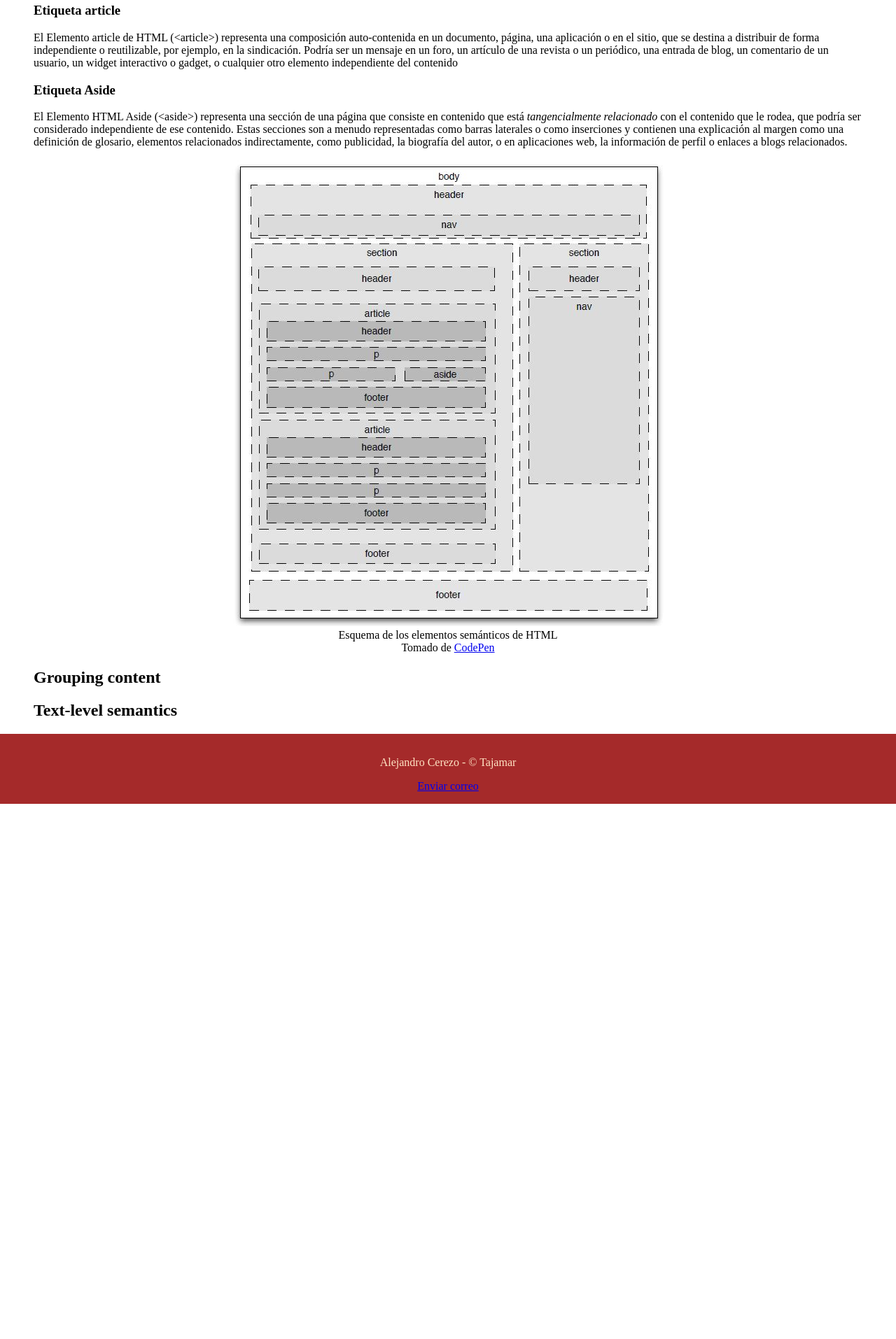
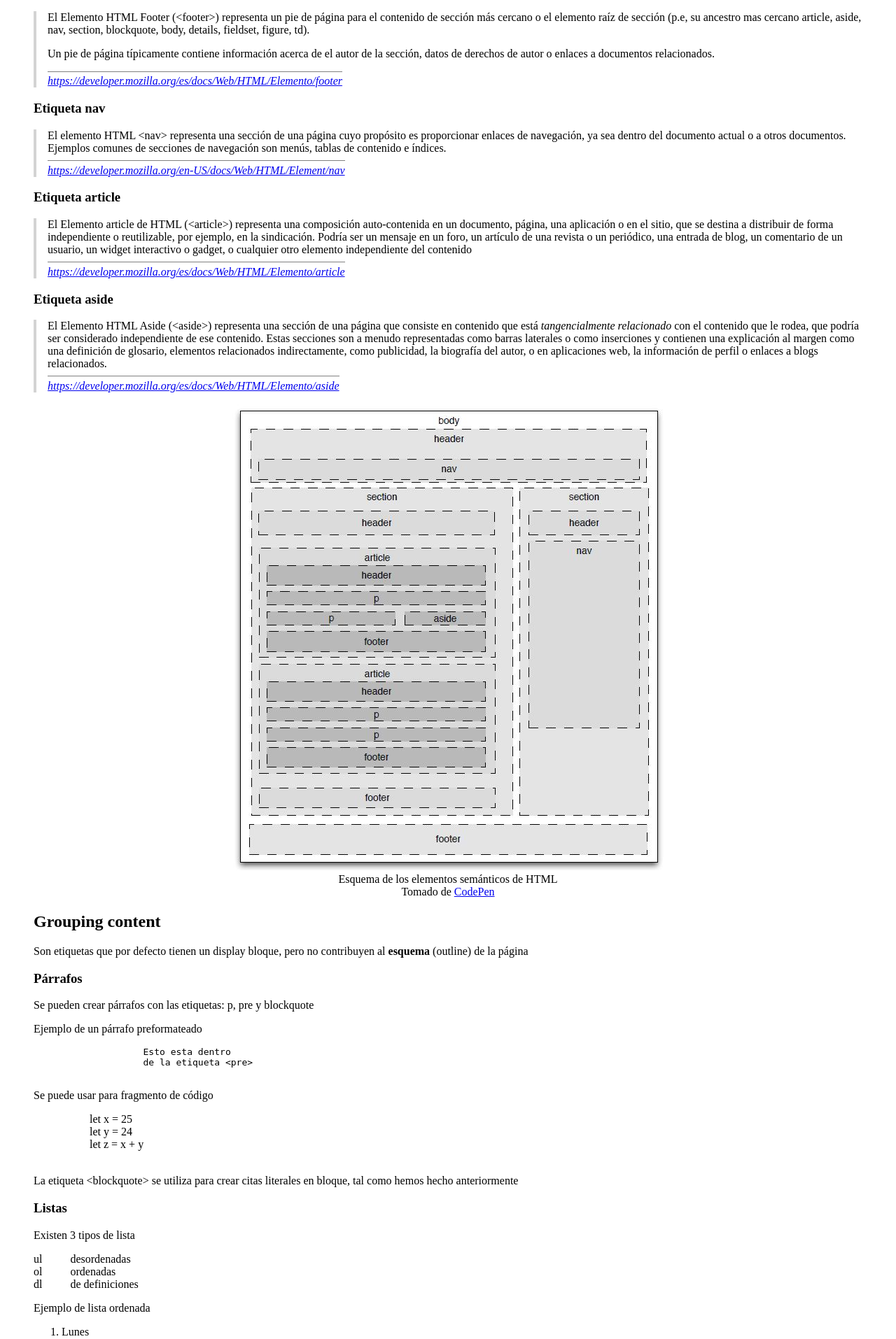
Before and after one commit to tajamar-web2019/curso_web_2009, a PHP site: page / in a window 1280 px wide. Shown: the part 800-2714 px from the top of the page at 70% size. Before the commit the page ends 1949 px from the top, so only its background shows below. Run offline with PHP 8.4, Linux system fonts and the light colour scheme.

Commit message:
Elementos inline: parrafos y listas

```diff
--- a/06_elementos/css/style.css
+++ b/06_elementos/css/style.css
@@ -34,3 +34,45 @@ body {
 img {
    max-width: 100%;
 }
+
+.pre_no_mono {
+    font-family: inherit;
+}
+
+blockquote {
+    /* margin-inline-start: 0;
+    margin-inline-end: 0; */
+    margin-left: 0;
+    margin-right: 0;
+    padding-left: 1rem;
+    border-left: 4px solid lightgrey;
+    /* font-style: italic; */
+}
+
+blockquote footer {
+    width: fit-content;
+    margin-top: 0.5rem;
+    padding-top: 0.3rem;
+    border-top: 1px solid gray;
+}
+/* ul {
+    list-style-type: decimal;
+}
+
+ol {
+    list-style-type: disc
+} */
+
+.dt {
+    float: left;
+    clear: left;
+}
+
+.dd {
+   float: left;
+   clear: right;
+}
+
+.clearfix {
+    clear: both;
+}
--- a/06_elementos/index.html
+++ b/06_elementos/index.html
@@ -20,32 +20,82 @@
             </header>
             <p>Esto trata de elementos de seccionado, que son los que se reflejan en el <strong>esquema</strong> (outline) de la página</p>
             <p>Inicialmente estos elementos incluían body y los encabezados (h1-h6)</p>
-            <p>En HTML5 se añaden los nuevos elementos semánticos: section, header, footer, nav, article y aside</p>
+            <p>En HTML5 se añaden los nuevos elementos semánticos:</p>
+            <ul>
+                <li>section</li>
+                <li>header</li>
+                <li>footer</li>
+                <li>nav</li>
+                <li>article</li>
+                <li>aside</li>
+            </ul>
             <section id="section">
                 <h3>Etiqueta section</h3>
-                <p>El elemento de HTML section (&lt;section&gt;) representa una sección genérica de un documento. Sirve para determinar qué contenido corresponde a qué parte de un <strong>esquema</strong>. Piensa en el esquema como en el índice de contenido de un libro; un tema común y subsecciones relacionadas. Es, por lo tanto, una etiqueta semántica.</p>
-                <p>Su funcionalidad principal es estructurar semánticamente un documento a la hora de ser representado por parte de un agente usuario. Por ejemplo, un agente de usuario que represente el documento en voz, podría exponer al usuario el índice de contenido por niveles para navegar rápidamente por las distintas partes.</p>
+                <blockquote cite="https://developer.mozilla.org/es/docs/Web/HTML/Elemento/section">
+                    <p>El elemento de HTML section (&lt;section&gt;) representa una sección genérica de un documento. Sirve para determinar qué contenido corresponde a qué parte de un <strong>esquema</strong>. Piensa en el esquema como en el índice de contenido de un libro; un tema común y subsecciones relacionadas. Es, por lo tanto, una etiqueta semántica.</p>
+                    <p>Su funcionalidad principal es estructurar semánticamente un documento a la hora de ser representado por parte de un agente usuario. Por ejemplo, un agente de usuario que represente el documento en voz, podría exponer al usuario el índice de contenido por niveles para navegar rápidamente por las distintas partes.</p>
+                    <footer>
+                            <cite>
+                                <a href="https://developer.mozilla.org/es/docs/Web/HTML/Elemento/section/#wikiArticle">https://developer.mozilla.org/es/docs/Web/HTML/Elemento/section</a>
+                            </cite>
+                        </footer>
+                </blockquote>
+
             </section>
             <section id="header">
                 <h3>Etiqueta header</h3>
-                <p>El elemento de HTML Header (&lt;header&gt;) representa un grupo de ayudas introductorias o de navegación. Puede contener algunos elementos de encabezado, pero también otros elementos como un logo, una sección que aglutine secciones de encabezados, una formulario de búsqueda o cosas parecidas.</p>
+                <blockquote cite="https://developer.mozilla.org/es/docs/Web/HTML/Elemento/header">El elemento de HTML Header (&lt;header&gt;) representa un grupo de ayudas introductorias o de navegación. Puede contener algunos elementos de encabezado, pero también otros elementos como un logo, una sección que aglutine secciones de encabezados, una formulario de búsqueda o cosas parecidas.
+                <footer>
+                    <cite>
+                        <a href="https://developer.mozilla.org/es/docs/Web/HTML/Elemento/header/#wikiArticle">https://developer.mozilla.org/es/docs/Web/HTML/Elemento/header</a>
+                    </cite>
+                </footer>
+                </blockquote>
             </section>
             <section id="footer">
                 <h3>Etiqueta footer</h3>
-                <p>El Elemento HTML Footer (&lt;footer&gt;) representa un pie de página para el contenido de sección más cercano o el elemento raíz de sección (p.e, su ancestro mas cercano article, aside, nav, section, blockquote, body, details, fieldset, figure, td).</p>
-                <p>Un pie de página típicamente contiene información acerca de el autor de la sección, datos de derechos de autor o enlaces a documentos relacionados.</p>
+                <blockquote cite="https://developer.mozilla.org/es/docs/Web/HTML/Elemento/footer">
+                    <p>El Elemento HTML Footer (&lt;footer&gt;) representa un pie de página para el contenido de sección más cercano o el elemento raíz de sección (p.e, su ancestro mas cercano article, aside, nav, section, blockquote, body, details, fieldset, figure, td).</p>
+                    <p>Un pie de página típicamente contiene información acerca de el autor de la sección, datos de derechos de autor o enlaces a documentos relacionados.</p>
+                    <footer>
+                        <cite>
+                            <a href="https://developer.mozilla.org/es/docs/Web/HTML/Elemento/footer/#wikiArticle">https://developer.mozilla.org/es/docs/Web/HTML/Elemento/footer</a>
+                        </cite>
+                    </footer>
+                </blockquote>
+
             </section>
             <section id="nav">
                 <h3>Etiqueta nav</h3>
-                <p>El elemento HTML &lt;nav&gt; representa una sección de una página cuyo propósito es proporcionar enlaces de navegación, ya sea dentro del documento actual o a otros documentos. Ejemplos comunes de secciones de navegación son menús, tablas de contenido e índices.</p>
+                <blockquote cite="https://developer.mozilla.org/en-US/docs/Web/HTML/Element/nav">
+                    El elemento HTML &lt;nav&gt; representa una sección de una página cuyo propósito es proporcionar enlaces de navegación, ya sea dentro del documento actual o a otros documentos. Ejemplos comunes de secciones de navegación son menús, tablas de contenido e índices.
+                    <footer>
+                        <cite>
+                            <a href="https://developer.mozilla.org/en-US/docs/Web/HTML/Element/nav">https://developer.mozilla.org/en-US/docs/Web/HTML/Element/nav</a>
+                        </cite>
+                    </footer>
+                </blockquote>
             </section>
             <section id="article">
                 <h3>Etiqueta article</h3>
-                <p>El Elemento article de HTML (&lt;article&gt;) representa una composición auto-contenida en un documento, página, una aplicación o en el sitio, que se destina a distribuir de forma independiente o reutilizable, por ejemplo, en la sindicación. Podría ser un mensaje en un foro, un artículo de una revista o un periódico, una entrada de blog, un comentario de un usuario, un widget interactivo o gadget, o cualquier otro elemento independiente del contenido</p>
+                <blockquote cite="https://developer.mozilla.org/es/docs/Web/HTML/Elemento/article">El Elemento article de HTML (&lt;article&gt;) representa una composición auto-contenida en un documento, página, una aplicación o en el sitio, que se destina a distribuir de forma independiente o reutilizable, por ejemplo, en la sindicación. Podría ser un mensaje en un foro, un artículo de una revista o un periódico, una entrada de blog, un comentario de un usuario, un widget interactivo o gadget, o cualquier otro elemento independiente del contenido
+                    <footer>
+                        <cite>
+                            <a href="https://developer.mozilla.org/es/docs/Web/HTML/Elemento/article/#wikiArticle">https://developer.mozilla.org/es/docs/Web/HTML/Elemento/article</a>
+                        </cite>
+                    </footer>
+                </blockquote>
             </section>
             <section id="aside">
-                <h3>Etiqueta Aside</h3>
-                <p>El Elemento HTML Aside (&lt;aside&gt;) representa una sección de una página que consiste en contenido que está <em>tangencialmente relacionado</em> con el contenido que le rodea, que podría ser considerado independiente de ese contenido. Estas secciones son a menudo representadas como barras laterales o como inserciones y contienen una explicación al margen como una definición de glosario, elementos relacionados indirectamente, como publicidad, la biografía del autor, o en aplicaciones web, la información de perfil o enlaces a blogs relacionados.</p>
+                <h3>Etiqueta aside</h3>
+                <blockquote cite="https://developer.mozilla.org/es/docs/Web/HTML/Elemento/aside">
+                El Elemento HTML Aside (&lt;aside&gt;) representa una sección de una página que consiste en contenido que está <em>tangencialmente relacionado</em> con el contenido que le rodea, que podría ser considerado independiente de ese contenido. Estas secciones son a menudo representadas como barras laterales o como inserciones y contienen una explicación al margen como una definición de glosario, elementos relacionados indirectamente, como publicidad, la biografía del autor, o en aplicaciones web, la información de perfil o enlaces a blogs relacionados.
+                    <footer>
+                        <cite>
+                            <a href="https://developer.mozilla.org/es/docs/Web/HTML/Elemento/aside/#wikiArticle">https://developer.mozilla.org/es/docs/Web/HTML/Elemento/aside</a>
+                        </cite>
+                    </footer>
+                </blockquote>
             </section>
             <figure class="image_wrapper">
                 <!-- <img src="https://almosthumor.files.wordpress.com/2011/09/html5demo1.jpg" alt="Esquema de los elementos semanticos de HTML">  -->
@@ -61,6 +111,51 @@
             <header>
                 <h2>Grouping content</h2>
             </header>
+            <p>Son etiquetas que por defecto tienen un display bloque, pero no contribuyen al <strong>esquema</strong> (outline) de la página</p>
+            <section>
+                <h3>Párrafos</h3>
+                <p>Se pueden crear párrafos con las etiquetas: p, pre y blockquote</p>
+                <p>Ejemplo de un párrafo
+                    preformateado</p>
+                <pre>
+                    Esto esta dentro
+                    de la etiqueta &lt;pre&gt;
+                </pre>
+                <p>Se puede usar para fragmento de código</p>
+                <pre class="pre_no_mono">
+                    let x = 25
+                    let y = 24
+                    let z = x + y
+                </pre>
+                <p>La etiqueta &lt;blockquote&gt; se utiliza para crear citas literales en bloque, tal como hemos hecho anteriormente</p>
+            </section>
+            <section>
+                <h3>Listas</h3>
+                <p>Existen 3 tipos de lista</p>
+                <dl>
+                    <dt class="dt">ul</dt><dd class="dd">desordenadas</dd>
+                    <dt class="dt">ol</dt><dd class="dd">ordenadas</dd>
+                    <dt class="dt">dl</dt><dd class="dd">de definiciones</dd>
+                </dl>
+                <div class="clearfix"></div>
+                <p>Ejemplo de lista ordenada</p>
+                <ol>
+                    <li>Lunes</li>
+                    <li>Martes</li>
+                    <li>Miércoles</li>
+                    <li>Jueves</li>
+                    <li>Viernes</li>
+                    <li>Sábado</li>
+                    <li>Domingo</li>
+                </ol>
+                <p>Ejemplo de lista con definiciones largas</p>
+                <dl>
+                    <dt>Bolígrafo bic</dt><dd><p>Lorem ipsum dolor sit amet, consectetur adipisicing elit.</p>
+                    <p>Cupiditate inventore necessitatibus explicabo exercitationem esse at vero, facere corrupti numquam, illo cum tempore! Aut assumenda, quis odio laudantium perspiciatis omnis eaque.</p>
+                    </dd>
+                    <dt>Pilots</dt><dd><p>Molestiae, voluptate laborum, voluptatibus a architecto deserunt accusantium nemo incidunt id dignissimos, ducimus earum obcaecati harum ratione magni facilis explicabo consequuntur exercitationem assumenda et iste? Obcaecati rem maxime eius corporis!</p></dd>
+                </dl>
+            </section>
         </section>
         <section id="text-level">
             <header>
```
